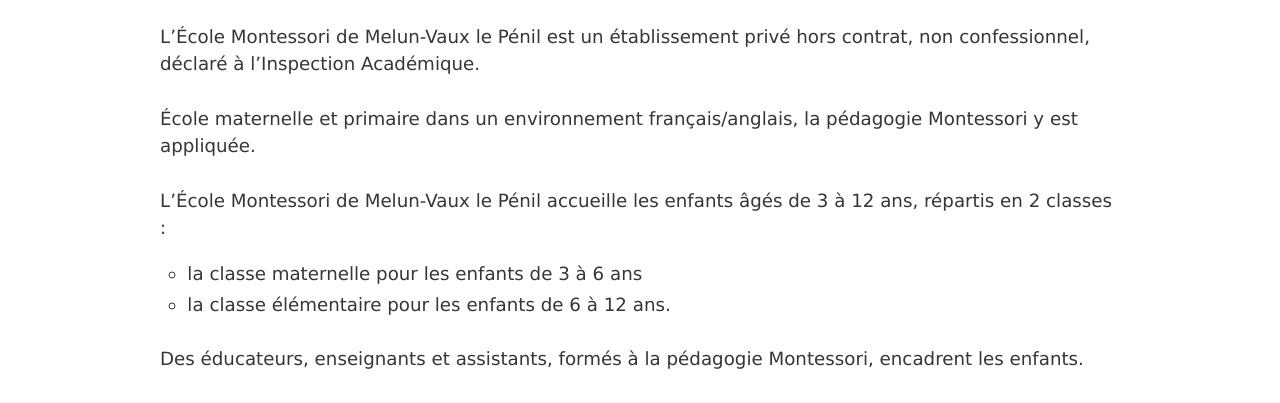
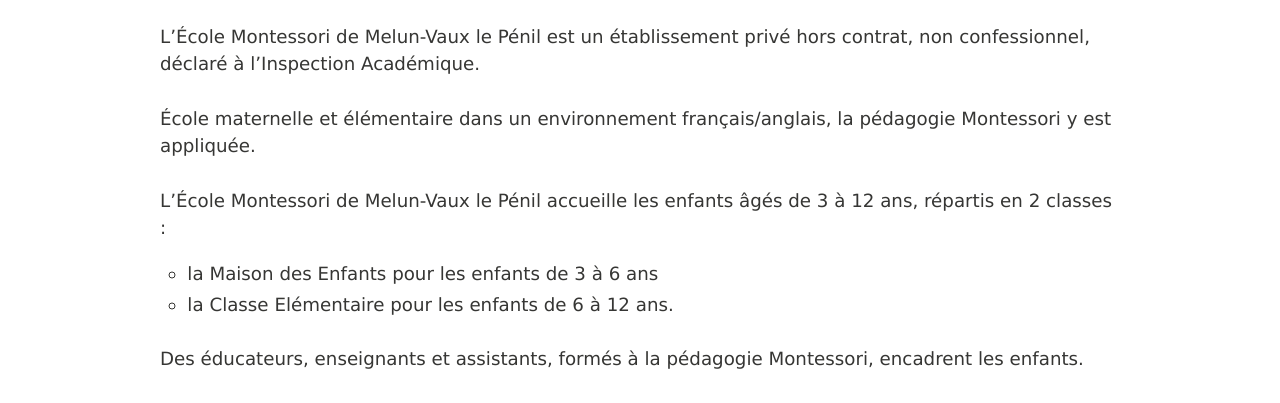
Before and after one commit to montessori-melun/montessori-melun.github.io, a Jekyll site: the page built from ecole/presentation.md, in a window 1280 px wide. Shown: the part 617-1020 px from the top of the page. Built offline with Jekyll 4.4.1, drawn with Linux system fonts in a browser that asks for light colours.

Commit message:
Update presentation.md

```diff
--- a/ecole/presentation.md
+++ b/ecole/presentation.md
@@ -6,11 +6,11 @@ title: Présentation
 
 L'École Montessori de Melun-Vaux le Pénil est un établissement privé hors contrat, non confessionnel, déclaré à l'Inspection Académique.
 
-École maternelle et primaire dans un environnement français/anglais, la pédagogie Montessori y est appliquée.
+École maternelle et élémentaire dans un environnement français/anglais, la pédagogie Montessori y est appliquée.
 
 L'École Montessori de Melun-Vaux le Pénil accueille les enfants âgés de 3 à 12 ans, répartis en 2 classes :
--  la classe maternelle pour les enfants de 3 à 6 ans
--  la classe élémentaire pour les enfants de 6 à 12 ans.
+-  la Maison des Enfants pour les enfants de 3 à 6 ans
+-  la Classe Elémentaire pour les enfants de 6 à 12 ans.
 
 Des éducateurs, enseignants et assistants, formés à la pédagogie Montessori, encadrent les enfants.
 
```
